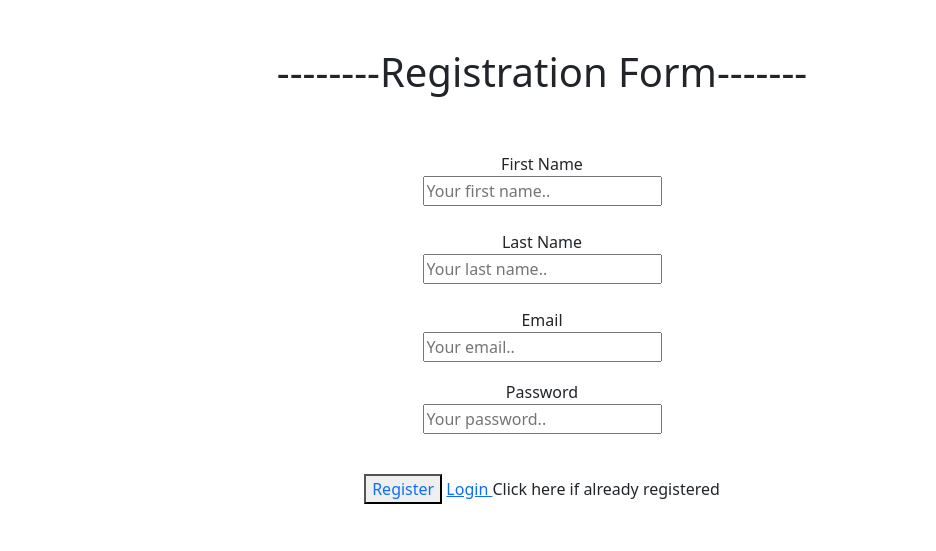
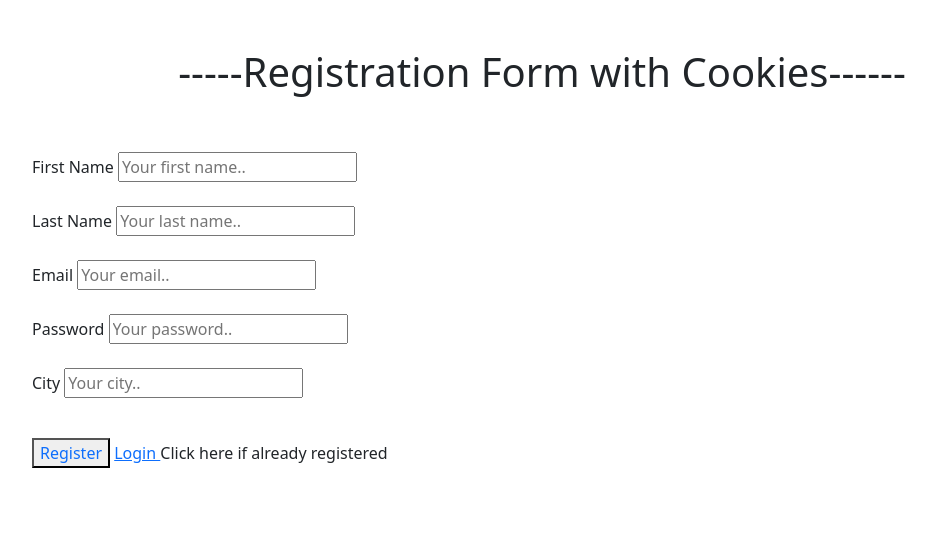
Before and after one commit to Bhoyar18/session_cookies_django, a Django app: page /registration/ in a window 1280 px wide. Shown: the top 551 px of the page, without its empty margins (98-1034 px from the left). Run offline with Django 5.2, Linux system fonts and the light colour scheme.

Commit message:
cookies with registration

```diff
--- a/app2/templates/login.html
+++ b/app2/templates/login.html
@@ -13,7 +13,7 @@
 
     <div class="container-sm mt-5">
 
-        <h1 class="text-center">--------Login Form-------</h1>
+        <h1 class="text-center">--------Login Form  with Cookies-------</h1>
         <h4 class="text-center text-success mb-3"> {{msg}} </h4>
         <form action='{% url "login" %}' method="post" class="p-5">
             {% csrf_token %}
--- a/app2/templates/registration.html
+++ b/app2/templates/registration.html
@@ -10,19 +10,17 @@
 </head>
 
 <body>
-    <center>
+
     <div class="container-sm mt-5">
 
 
-            <h1 class="text-center">--------Registration Form-------</h1>
+        <h1 class="text-center">-----Registration Form with Cookies------</h1>
 
         <form method="post" class="p-5">
             {% csrf_token %}
             <div class="row">
                 <div class="col-25">
                     <label for="fname">First Name</label>
-                    </div>
-                    <div class="col-75">
                     <input type="text" id="fname" name="fname" placeholder="Your first name..">
                 </div>
             </div>
@@ -30,8 +28,6 @@
             <div class="row">
                 <div class="col-25">
                     <label for="lname">Last Name</label>
-                    </div>
-                    <div class="col-75">
                     <input type="text" id="lname" name="lname" placeholder="Your last name..">
                 </div>
             </div>
@@ -39,26 +35,29 @@
             <div class="row">
                 <div class="col-25">
                     <label for="email">Email</label>
-                    </div>
-                    <div class="col-75">
                     <input type="email" id="email" name="email" placeholder="Your email..">
                 </div>
+            </div>
             <br>
-                    <br>
+            <div class="row">
                 <div class="col-25">
                     <label for="password">Password</label>
+                    <input type="text" id="password" name="password" placeholder="Your password..">
                 </div>
-                    <div>
-                        <input type="text" id="password" name="password" placeholder="Your password..">
+            </div>
+            <br>
+            <div class="row">
+                <div class="col-25">
+                    <label for="city">City</label>
+                    <input type="text" id="city" name="city" placeholder="Your city..">
                 </div>
             </div>
             <br>
             <button type="submit" class='mt-3 text-primary'>Register</button>
             <a href="{% url 'login' %}"> Login </a> Click here if already registered
-
         </form>
     </div>
-    </center>
+
 
 </body>
 
```
Lines whose indentation alone changed are shown as unchanged.
